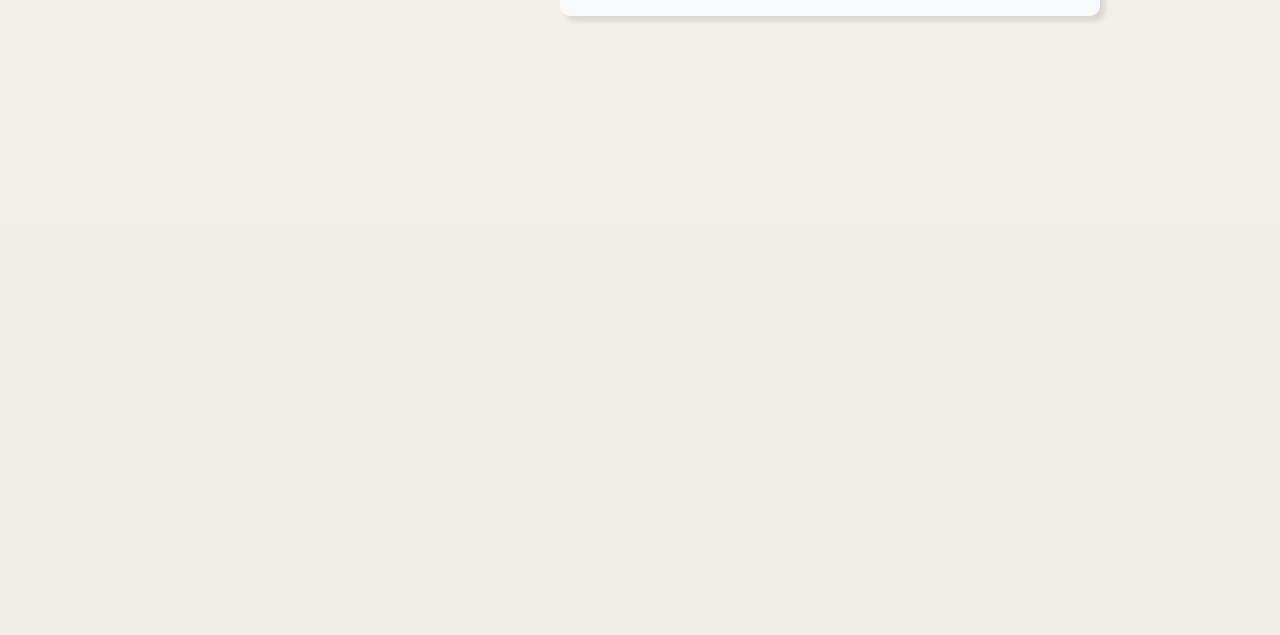
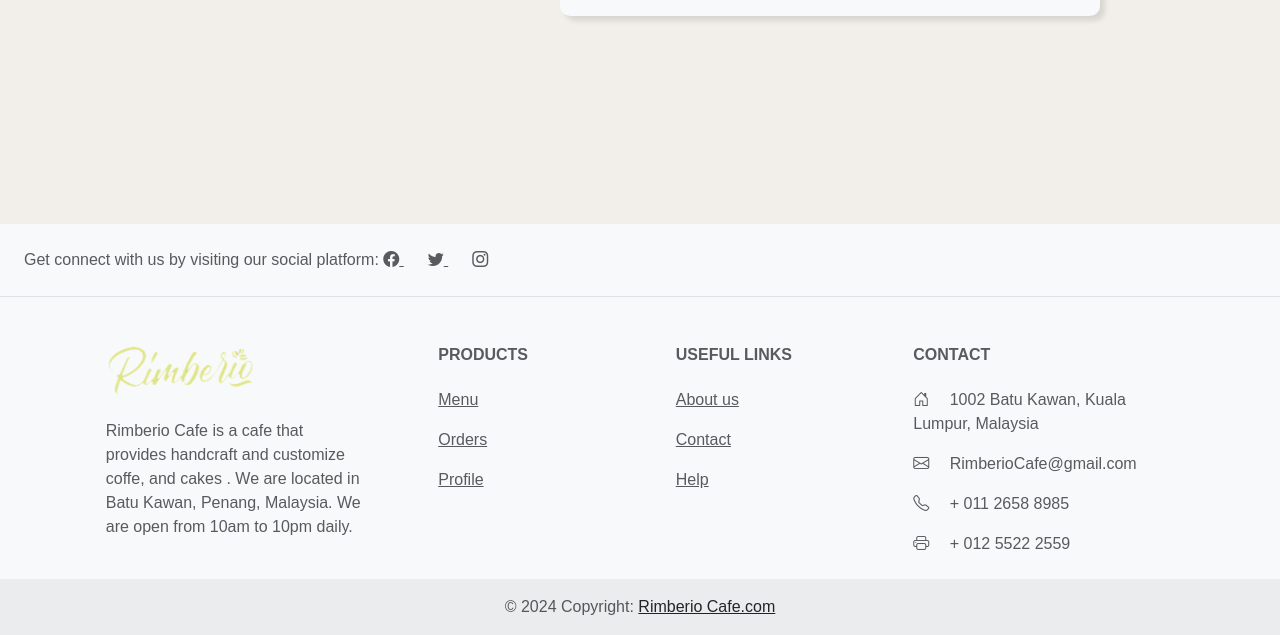
Before and after one commit to Stephenlwl/5010CEM-EnterpriseProject, a PHP site: page /profile.php in a window 1280 px wide. Shown: the part 720-1355 px from the top of the page. Before the commit the page ends 741 px from the top, so only its background shows below. Run offline with PHP 8.4, Linux system fonts and the light colour scheme.

Commit message:
included footer

```diff
--- a/public/css/publicDefault.css
+++ b/public/css/publicDefault.css
@@ -64,3 +64,7 @@ main {
     display: flex;
     height: 100vh;
 }
+
+footer .bgcolor{
+    background-color: #9DB2BF !important ;
+}
--- a/public/inc/footer.html
+++ b/public/inc/footer.html
@@ -0,0 +1,81 @@
+<footer class="text-center text-lg-start bg-body-tertiary text-muted footer-bgcolor">
+    <section class="d-flex justify-content-center justify-content-lg-between p-4  border-bottom">
+        <div class="me-5 d-none d-lg-block">
+            <span>Get connect with us by visiting our social platform:</span>
+            <a href="" class="me-4 text-reset">
+                <i class="bi bi-facebook"></i>
+            </a>
+            <a href="" class="me-4 text-reset">
+                <i class="bi bi-twitter"></i>
+            </a>
+            <a href="" class="me-4 text-reset">
+                <i class="bi bi-instagram"></i>
+            </a>
+        </div>
+    </section>
+
+    <section class="">
+        <div class="container text-center text-md-start mt-5">
+            <div class="row mt-3">
+                <div class="col-md-3 col-lg-4 col-xl-3 mx-auto mb-4">
+                    <h6 class="text-uppercase fw-bold mb-4">
+                        <img src="img/logo.png" height="50px" width="150px" alt="Rimberio Cafe Logo">
+                    </h6>
+                    <p>
+                        Rimberio Cafe is a cafe that provides handcraft and customize coffe, and cakes . We are located in Batu Kawan,
+                        Penang, Malaysia. We are open from 10am to 10pm daily.
+                    </p>
+                </div>
+
+                <div class="col-md-2 col-lg-2 col-xl-2 mx-auto mb-4">
+                    <!-- Links -->
+                    <h6 class="text-uppercase fw-bold mb-4">
+                        Products
+                    </h6>
+                    <p>
+                        <a href="#!" class="text-reset">Menu</a>
+                    </p>
+                    <p>
+                        <a href="#!" class="text-reset">Orders</a>
+                    </p>
+                    <p>
+                        <a href="#!" class="text-reset">Profile</a>
+                    </p>
+                </div>
+
+                <div class="col-md-3 col-lg-2 col-xl-2 mx-auto mb-4">
+                    <!-- Links -->
+                    <h6 class="text-uppercase fw-bold mb-4">
+                        Useful links
+                    </h6>
+                    <p>
+                        <a href="#!" class="text-reset">About us</a>
+                    </p>
+                    <p>
+                        <a href="#!" class="text-reset">Contact </a>
+                    </p>
+                    <p>
+                        <a href="#!" class="text-reset">Help</a>
+                    </p>
+                </div>
+
+                <div class="col-md-4 col-lg-3 col-xl-3 mx-auto mb-md-0 mb-4">
+                    <h6 class="text-uppercase fw-bold mb-4">Contact</h6>
+                    <p><i class="bi bi-house-door me-3"></i> 1002 Batu Kawan, Kuala Lumpur, Malaysia</p>
+                    <p>
+                        <i class="bi bi-envelope me-3"></i>
+                        RimberioCafe@gmail.com
+                    </p>
+                    <p><i class="bi bi-telephone me-3"></i> + 011 2658 8985</p>
+                    <p><i class="bi bi-printer me-3"></i> + 012 5522 2559</p>
+                </div>
+            </div>
+        </div>
+    </section>
+
+    <!-- Copyright -->
+    <div class="text-center p-3" style="background-color: rgba(0, 0, 0, 0.05);">
+        © 2024 Copyright:
+        <a class="text-body" href="../homepage.php">Rimberio Cafe.com</a>
+    </div>
+</footer>
--- a/public/login.php
+++ b/public/login.php
@@ -8,6 +8,7 @@
     <link rel="stylesheet" href="css/login.css">
     <link href="https://cdn.jsdelivr.net/npm/bootstrap@5.3.3/dist/css/bootstrap.min.css" rel="stylesheet">
     <script src="https://cdn.jsdelivr.net/npm/bootstrap@5.3.3/dist/js/bootstrap.bundle.min.js"></script>
+    <link rel="stylesheet" href="https://cdn.jsdelivr.net/npm/bootstrap-icons/font/bootstrap-icons.css">
     <link rel="stylesheet" href="css/publicDefault.css">
 </head>
 <body>
@@ -58,6 +59,8 @@
             </div>
         </section>
     </main>
+    <!-- footer -->
+    <?php include($IPATH."footer.html"); ?>
 
     <!-- Bootstrap JS and dependencies -->
     <script src="https://code.jquery.com/jquery-3.5.1.slim.min.js"></script>
--- a/public/profile.php
+++ b/public/profile.php
@@ -8,8 +8,29 @@
     <link rel="stylesheet" href="css/profile.css">
     <link href="https://cdn.jsdelivr.net/npm/bootstrap@5.3.3/dist/css/bootstrap.min.css" rel="stylesheet">
     <script src="https://cdn.jsdelivr.net/npm/bootstrap@5.3.3/dist/js/bootstrap.bundle.min.js"></script>
+    <link rel="stylesheet" href="https://cdn.jsdelivr.net/npm/bootstrap-icons/font/bootstrap-icons.css">
     <link rel="stylesheet" href="css/publicDefault.css">
+    <style>
+        body {
+            display: flex;
+            flex-direction: column;
+            min-height: 100vh;
+            margin: 0;
+        }
 
+        main {
+            flex: 1;
+        }
+
+        .col-sm-8 {
+            padding-bottom: 100px;
+        }
+
+        iframe {
+            width: 100%;
+            border: none;
+        }
+    </style>
 </head>
 
 <body>
@@ -59,13 +80,14 @@
                     </div>
                 </div>
                 <!--dynamic right screen -->
-                <div class="col-sm-8 d-flex" style="height: 100vh;">
+                <div class="col-sm-8 d-flex" style=" height: 100vh;">
                     <iframe width="100%" height="100%" src="userProfileSettings/editProfile.html" frameborder="0" name="profile-iframe" style="flex-grow: 1;"></iframe>
                 </div>
             </div>
         </div>
     </main>
-
+    <!-- footer -->
+    <?php include($IPATH."footer.html"); ?>
 
 </body>
 
--- a/public/userProfileSettings/deliveryAddress.html
+++ b/public/userProfileSettings/deliveryAddress.html
@@ -12,7 +12,7 @@
 </head>
 
 <body>
-    <div class="container mt-5">
+    <div class="container mt-5 mb-4">
         <h1 class="text-center">Delivery</h1>
         <h2 class="text-center mb-4">Delivery Address</h2>
         <hr>
--- a/public/userProfileSettings/orderHistory.html
+++ b/public/userProfileSettings/orderHistory.html
@@ -14,7 +14,7 @@
 </head>
 
 <body>
-    <div class="container mt-5">
+    <div class="container mt-5 mb-4">
         <h1 class="text-center">Orders & Tracking</h1>
         <h2 class="text-center mb-4">Order History</h2>
         <hr>
--- a/public/userProfileSettings/orderTracking.html
+++ b/public/userProfileSettings/orderTracking.html
@@ -14,7 +14,7 @@
 </head>
 
 <body>
-    <div class="container mt-5">
+    <div class="container mt-5 mb-4">
         <h1 class="text-center">Orders & Tracking</h1>
         <h2 class="text-center mb-4">Order Tracking</h2>
         <hr>
```
